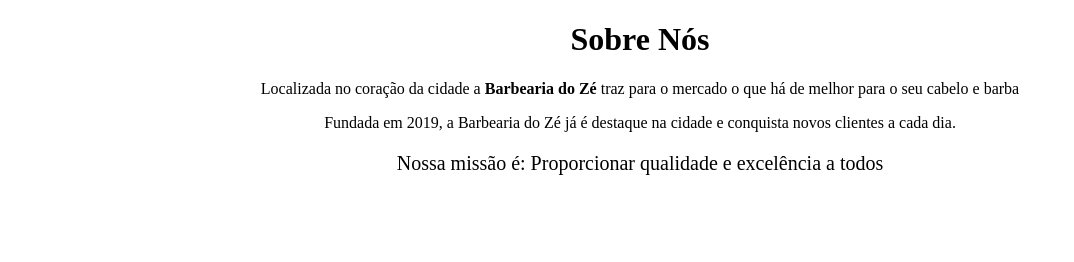
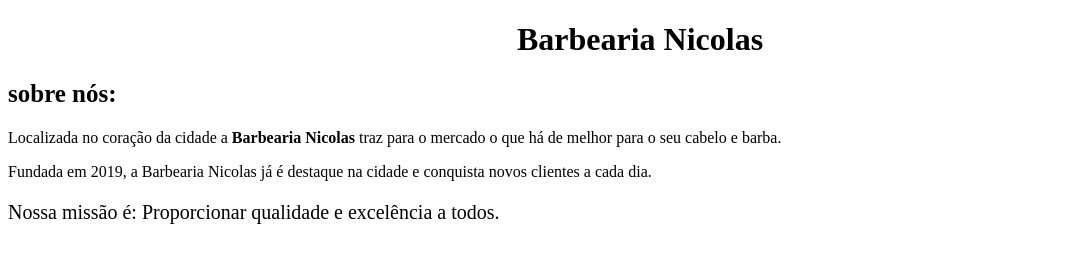
Before and after one commit to Nicolas1C/trabalho2trimestre, a plain HTML site: page index.html in a window 1280 px wide. Shown: the whole page, without its empty margins (0-1074 px from the left). Drawn offline with Linux system fonts and the light colour scheme.

Commit message:
Update index.html

```diff
--- a/index.html
+++ b/index.html
@@ -1,15 +1,20 @@
 <!DOCTYPE html>
 <html lang="pt-br">
     <head>
+
         <meta charset="UTF-8">
-        <title>Barbearia do Zé</title>
+        <title>Barbearia Nicolas</title>
+
    </head>
 
-    <body style="text-align: center">
-        <h1>Sobre Nós</h1>
+    <body>
+        <h1 style="text-align: center">Barbearia Nicolas</h1>
 
-            <p>Localizada no coração da cidade a <strong>Barbearia do Zé</strong> traz para o mercado o que há de melhor para o seu cabelo e barba</p>
+        <h2 style="font-size: 25px">sobre nós:</h2>
 
-            <p>Fundada em 2019, a Barbearia do Zé já é destaque na cidade e conquista novos clientes a cada dia.</p>
+            <p>Localizada no coração da cidade a <strong>Barbearia Nicolas</strong> traz para o mercado o que há de melhor para o seu cabelo e barba.</p>
 
-        <p style="font-size: 20px"> Nossa missão é: Proporcionar qualidade e excelência a todos</p>
+            <p>Fundada em 2019, a Barbearia Nicolas já é destaque na cidade e conquista
+             novos clientes a cada dia.</p>
+
+        <p style="font-size: 20px"> Nossa missão é: Proporcionar qualidade e excelência a todos.</p>
```
